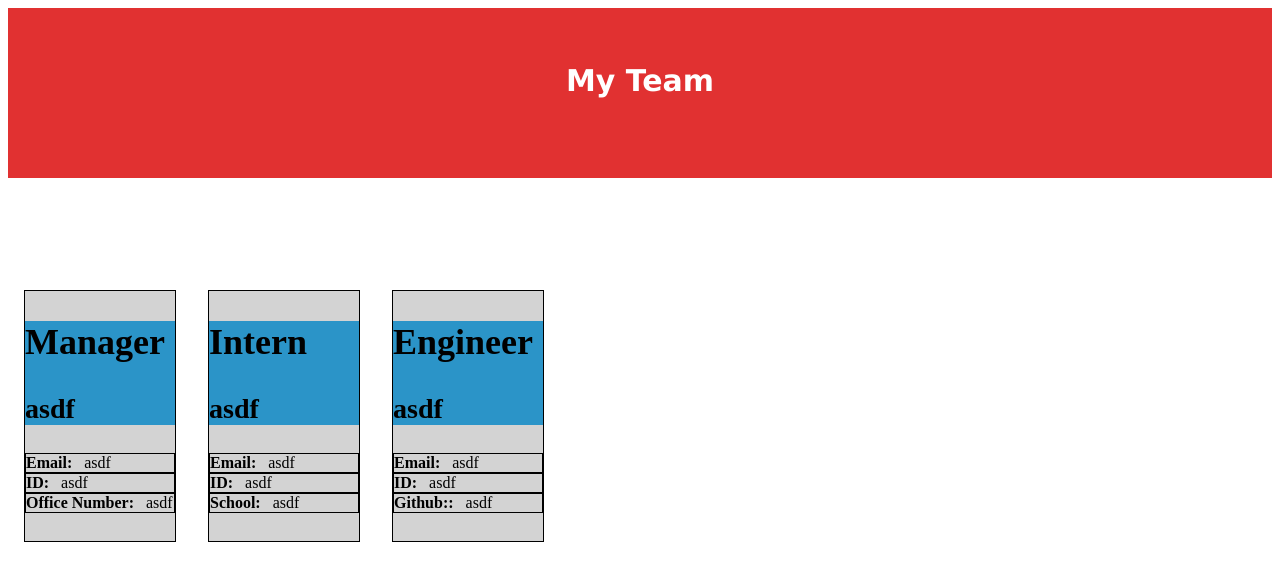
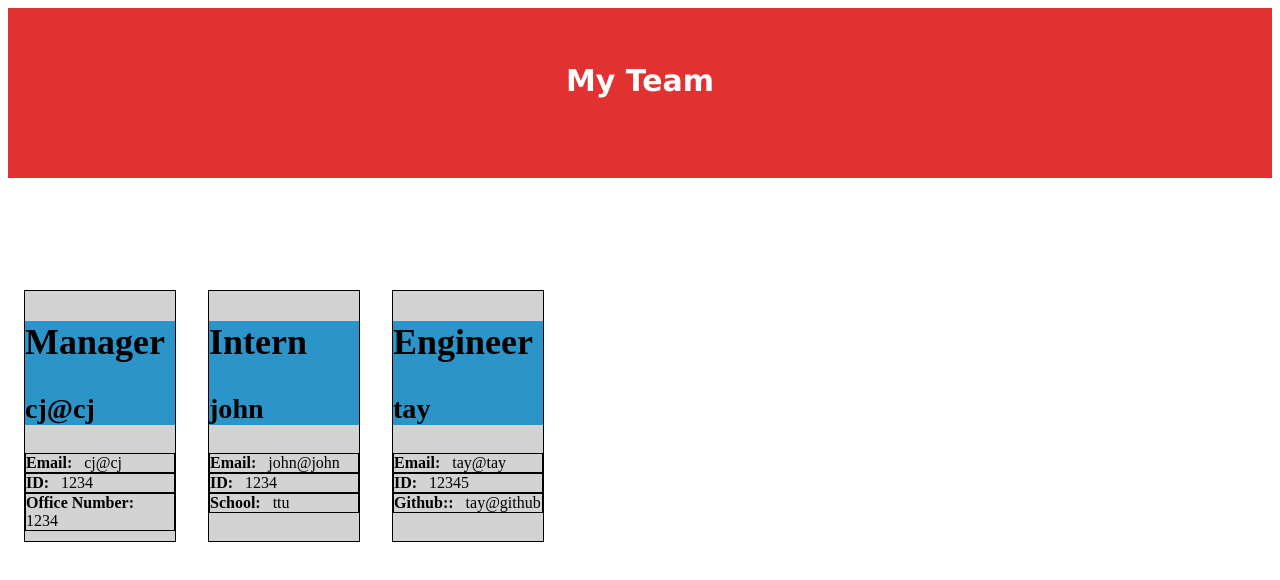
Before and after one commit to cjado/chal-10-employee, a website: page output/teamprofile.html in a window 1280 px wide. Drawn offline with Linux system fonts and the light colour scheme.

Commit message:
commit for submission

```diff
--- a/output/teamprofile.html
+++ b/output/teamprofile.html
@@ -17,19 +17,19 @@
       <div id="employee-container">
       <div id="employee-header">
         <h2>Manager</h2>
-        <h3>asdf</h3>
+        <h3>cj@cj</h3>
       </div>
       <div class="info-container">
         <span class="info-label">Email:</span>
-        <span class="info-value">asdf</span>
+        <span class="info-value">cj@cj</span>
       </div>
       <div class="info-container">
         <span class="info-label">ID:</span>
-        <span class="info-value">asdf</span>
+        <span class="info-value">1234</span>
       </div>
       <div class="info-container">
         <span class="info-label">Office Number:</span>
-        <span class="info-value">asdf</span>
+        <span class="info-value">1234</span>
       </div>
     </div>
 
@@ -37,19 +37,19 @@
       <div id="employee-container">
       <div id="employee-header">
         <h2>Intern</h2>
-        <h3>asdf </h3>
+        <h3>john </h3>
       </div>
       <div class="info-container">
         <span class="info-label">Email:</span>
-        <span class="info-value">asdf</span>
+        <span class="info-value">john@john</span>
       </div>
       <div class="info-container">
         <span class="info-label">ID:</span>
-        <span class="info-value">asdf</span>
+        <span class="info-value">1234</span>
       </div>
       <div class="info-container">
         <span class="info-label">School:</span>
-        <span class="info-value">asdf</span>
+        <span class="info-value">ttu</span>
       </div>
     </div>
 
@@ -57,19 +57,19 @@
       <div id="employee-container">
       <div id="employee-header">
         <h2>Engineer</h2>
-        <h3>asdf </h3>
+        <h3>tay </h3>
       </div>
       <div class="info-container">
         <span class="info-label">Email:</span>
-        <span class="info-value">asdf</span>
+        <span class="info-value">tay@tay</span>
       </div>
       <div class="info-container">
         <span class="info-label">ID:</span>
-        <span class="info-value">asdf</span>
+        <span class="info-value">12345</span>
       </div>
       <div class="info-container">
         <span class="info-label">Github::</span>
-        <span class="info-value">asdf</span>
+        <span class="info-value">tay@github</span>
       </div>
     </div>
 
```
